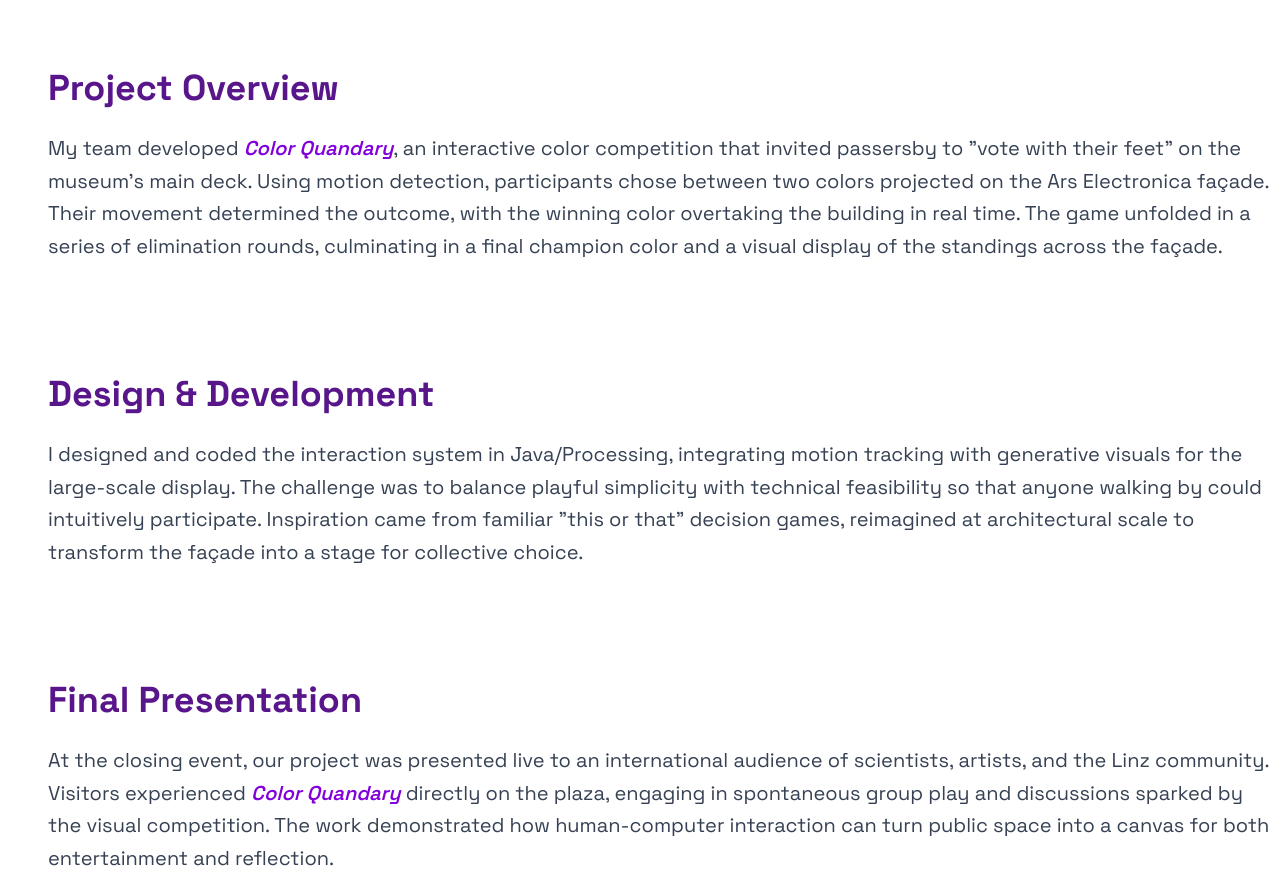
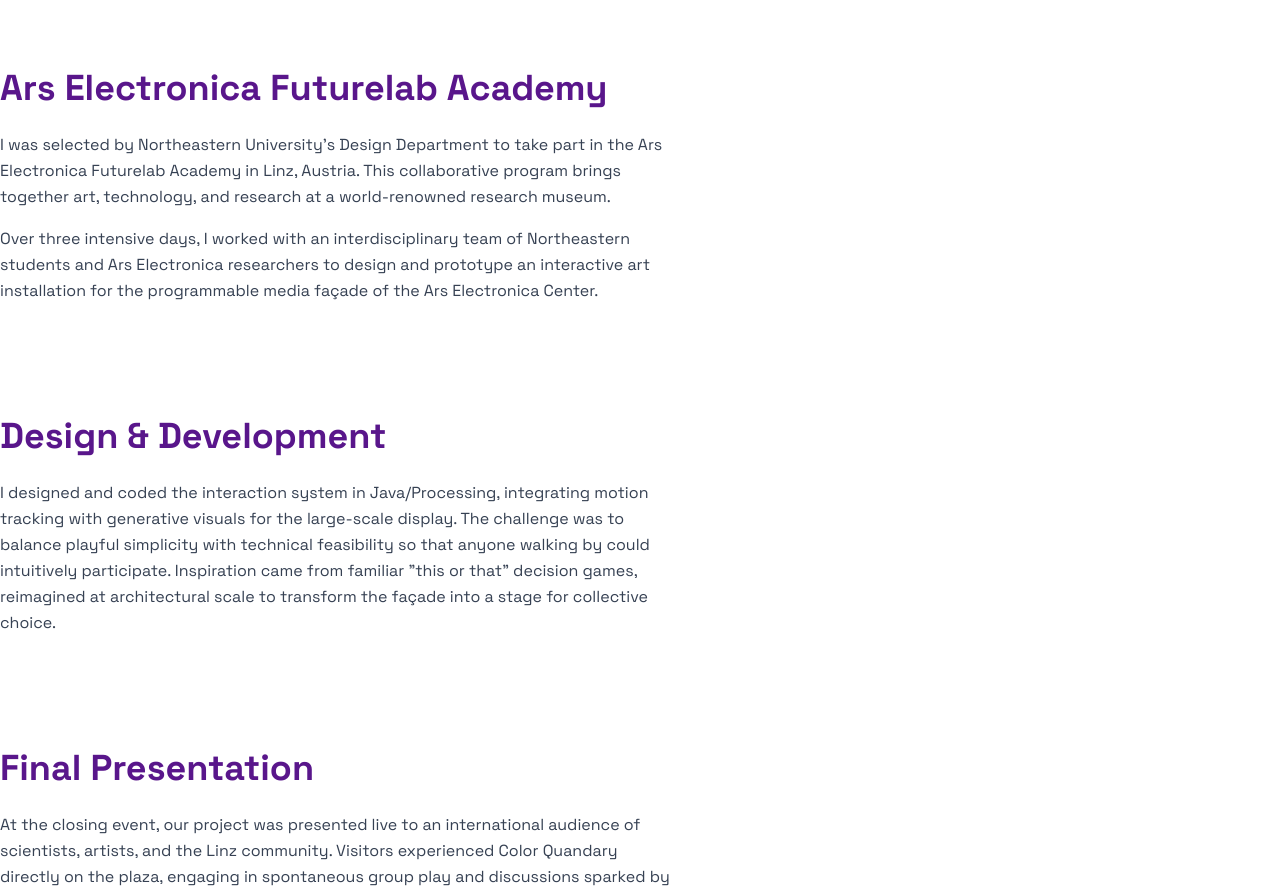
Before and after one commit to aspentabar/personalPortfolio, a React (Vite) app: page /projects/ColorQuandary in a window 1280 px wide. Shown: the part 1900-2794 px from the top of the page. Built offline with nearby package versions, Linux system fonts and the light colour scheme.

Commit message:
moving along on ars

```diff
--- a/src/pages/projects/ColorQuandary.jsx
+++ b/src/pages/projects/ColorQuandary.jsx
@@ -39,8 +39,6 @@
   );
 }
 
-
-
 export function ColorQuandary() {
   const videoRef = useRef(null);
 
@@ -63,20 +61,15 @@
       {/* Header Section with light background */}
       <div className="bg-gray-100 pt-20 pb-12 md:pt-32 md:pb-16">
         <div className="max-w-7xl mx-auto px-6 lg:px-12">
-
-
           <RevealOnScroll>
             <div>
-
               {/* Title and Description */}
               <h1 className="text-5xl md:text-6xl lg:text-7xl font-bold mb-8 text-purple-700 leading-tight">
                 Color Quandary
               </h1>
-
               <p className="text-xl md:text-2xl text-gray-700 leading-relaxed max-w-4xl mb-8">
                 An interactive installation exploring how human computer interactions can turn audience movement into large-scale visual competition.
               </p>
-
               <a
                 href="https://ars.electronica.art/futurelab/en/projects-northeastern-university-2023/"
                 target="_blank"
@@ -84,8 +77,19 @@
                 className="inline-flex items-center gap-2 px-4 py-2 bg-gray-600 hover:bg-gray-700 text-white rounded-full font-medium transition-colors text-sm"
               >
                 Ars Electronica
-                <svg className="w-4 h-4" fill="none" stroke="currentColor" viewBox="0 0 24 24" xmlns="http://www.w3.org/2000/svg">
-                  <path strokeLinecap="round" strokeLinejoin="round" strokeWidth={2} d="M10 6H6a2 2 0 00-2 2v10a2 2 0 002 2h10a2 2 0 002-2v-4M14 4h6m0 0v6m0-6L10 14" />
+                <svg
+                  className="w-4 h-4"
+                  fill="none"
+                  stroke="currentColor"
+                  viewBox="0 0 24 24"
+                  xmlns="http://www.w3.org/2000/svg"
+                >
+                  <path
+                    strokeLinecap="round"
+                    strokeLinejoin="round"
+                    strokeWidth={2}
+                    d="M10 6H6a2 2 0 00-2 2v10a2 2 0 002 2h10a2 2 0 002-2v-4M14 4h6m0 0v6m0-6L10 14"
+                  />
                 </svg>
               </a>
             </div>
@@ -93,44 +97,36 @@
 
           {/* Information Grid */}
           <RevealOnScroll>
-          <div class="flex flex-col gap-6 md:flex-row my-8">
-            <div class="flex flex-col items-start pr-6">
-              <p class="text-purple-400 uppercase font-bold tracking-wider text-[14px]">Role</p>
-              <p class="text-neutral-950">UX Designer & Creative Coder</p>
+            <div className="flex flex-col gap-6 md:flex-row my-8">
+              <div className="flex flex-col items-start pr-6">
+                <p className="text-purple-400 uppercase font-bold tracking-wider text-[14px]">Role</p>
+                <p className="text-neutral-950">UX Designer & Creative Coder</p>
               </div>
-
-            <div class="flex flex-col items-start pr-6 md:pl-6">
-              <p class="text-purple-400 uppercase font-bold tracking-wider text-[14px]">Location</p>
-              <p class="text-neutral-950">Linz, Austria</p>
+              <div className="flex flex-col items-start pr-6 md:pl-6">
+                <p className="text-purple-400 uppercase font-bold tracking-wider text-[14px]">Location</p>
+                <p className="text-neutral-950">Linz, Austria</p>
               </div>
-
-            <div class="flex flex-col items-start pr-6 md:pl-6">
-              <p class="text-purple-400 uppercase font-bold tracking-wider text-[14px]">Platforms</p>
-              <p class="text-neutral-950">Public Media Façade</p>
+              <div className="flex flex-col items-start pr-6 md:pl-6">
+                <p className="text-purple-400 uppercase font-bold tracking-wider text-[14px]">Platforms</p>
+                <p className="text-neutral-950">Public Media Façade</p>
               </div>
-
-            <div class="flex flex-col items-start md:pl-6">
-              <p class="text-purple-400 uppercase font-bold tracking-wider text-[14px]">Focus</p>
-              <p class="text-neutral-950">HCI & Interactive Art</p>
+              <div className="flex flex-col items-start md:pl-6">
+                <p className="text-purple-400 uppercase font-bold tracking-wider text-[14px]">Focus</p>
+                <p className="text-neutral-950">HCI & Interactive Art</p>
               </div>
-
-            <div class="flex flex-col items-start md:pl-6">
-              <p class="text-purple-400 uppercase font-bold tracking-wider text-[14px]">Collaborators</p>
-              <p class="text-neutral-950">Ellie Williams, Marta Hill</p>
+              <div className="flex flex-col items-start md:pl-6">
+                <p className="text-purple-400 uppercase font-bold tracking-wider text-[14px]">Collaborators</p>
+                <p className="text-neutral-950">Ellie Williams, Marta Hill</p>
               </div>
             </div>
           </RevealOnScroll>
-
         </div>
       </div>
 
       <div className="max-w-7xl mx-auto px-6 lg:px-12 py-12 md:py-16">
-
         {/* Video */}
         <RevealOnScroll>
           <div className="mb-28 md:mb-36 -mx-6 lg:-mx-12 -mt-[0px]">
-
-
             <div className="relative overflow-hidden rounded-none lg:rounded-3xl shadow-2xl">
               <video
                 ref={videoRef}
@@ -145,14 +141,12 @@
               />
               <div className="absolute inset-0 bg-gradient-to-t from-purple-900/20 to-transparent pointer-events-none"></div>
             </div>
-
           </div>
         </RevealOnScroll>
 
         {/* Case Study Content with improved spacing and typography */}
         <div className="-mx-6 lg:-mx-12">
           <div className="space-y-20 md:space-y-28">
-
             <RevealOnScroll>
               <section>
                 <h2 className="text-3xl md:text-4xl font-bold text-purple-900 mb-6">Overview</h2>
@@ -171,74 +165,51 @@
             </RevealOnScroll>
 
             <RevealOnScroll>
-              <section className="relative">
-                <div className="absolute -left-4 md:-left-8 top-0 w-1 h-full bg-gradient-to-b from-purple-400 to-transparent rounded-full"></div>
-                <div className="pl-8 md:pl-12">
-                  <h2 className="text-3xl md:text-4xl font-bold text-purple-900 mb-6">Project Overview</h2>
-                  <p className="text-lg md:text-xl leading-relaxed text-gray-700">
-                    My team developed <em className="font-semibold text-purple-700">Color Quandary</em>, an interactive color competition
-                    that invited passersby to "vote with their feet" on the museum's main deck.
-                    Using motion detection, participants chose between two colors projected on
-                    the Ars Electronica façade. Their movement determined the outcome, with the
-                    winning color overtaking the building in real time. The game unfolded in a
-                    series of elimination rounds, culminating in a final champion color and a
-                    visual display of the standings across the façade.
+              <section>
+                <h2 className="text-3xl md:text-4xl font-bold text-purple-900 mb-6">Ars Electronica Futurelab Academy</h2>
+                <div className="max-w-2xl">
+                  <p className="text-sm md:text-base leading-relaxed text-gray-700">
+                    I was selected by Northeastern University's Design Department to take part in the Ars Electronica Futurelab Academy in Linz, Austria. This collaborative program brings together art, technology, and research at a world-renowned research museum.
+                  </p>
+                  <p className="text-sm md:text-base leading-relaxed text-gray-700 mt-4">
+                    Over three intensive days, I worked with an interdisciplinary team of Northeastern students and Ars Electronica researchers to design and prototype an interactive art installation for the programmable media façade of the Ars Electronica Center.
                   </p>
                 </div>
               </section>
             </RevealOnScroll>
 
             <RevealOnScroll>
-              <section className="relative">
-                <div className="absolute -left-4 md:-left-8 top-0 w-1 h-full bg-gradient-to-b from-purple-400 to-transparent rounded-full"></div>
-                <div className="pl-8 md:pl-12">
+              <section>
                 <h2 className="text-3xl md:text-4xl font-bold text-purple-900 mb-6">Design & Development</h2>
-                  <p className="text-lg md:text-xl leading-relaxed text-gray-700">
-                    I designed and coded the interaction system in Java/Processing, integrating
-                    motion tracking with generative visuals for the large-scale display. The
-                    challenge was to balance playful simplicity with technical feasibility so
-                    that anyone walking by could intuitively participate. Inspiration came from
-                    familiar "this or that" decision games, reimagined at architectural scale
-                    to transform the façade into a stage for collective choice.
+                <div className="max-w-2xl">
+                  <p className="text-sm md:text-base leading-relaxed text-gray-700">
+                    I designed and coded the interaction system in Java/Processing, integrating motion tracking with generative visuals for the large-scale display. The challenge was to balance playful simplicity with technical feasibility so that anyone walking by could intuitively participate. Inspiration came from familiar "this or that" decision games, reimagined at architectural scale to transform the façade into a stage for collective choice.
                   </p>
                 </div>
               </section>
             </RevealOnScroll>
 
             <RevealOnScroll>
-              <section className="relative">
-                <div className="absolute -left-4 md:-left-8 top-0 w-1 h-full bg-gradient-to-b from-purple-400 to-transparent rounded-full"></div>
-                <div className="pl-8 md:pl-12">
+              <section>
                 <h2 className="text-3xl md:text-4xl font-bold text-purple-900 mb-6">Final Presentation</h2>
-                  <p className="text-lg md:text-xl leading-relaxed text-gray-700">
-                    At the closing event, our project was presented live to an international
-                    audience of scientists, artists, and the Linz community. Visitors experienced
-                    <em className="font-semibold text-purple-700"> Color Quandary </em> directly on the plaza, engaging in spontaneous
-                    group play and discussions sparked by the visual competition. The work
-                    demonstrated how human-computer interaction can turn public space into a
-                    canvas for both entertainment and reflection.
+                <div className="max-w-2xl">
+                  <p className="text-sm md:text-base leading-relaxed text-gray-700">
+                    At the closing event, our project was presented live to an international audience of scientists, artists, and the Linz community. Visitors experienced Color Quandary directly on the plaza, engaging in spontaneous group play and discussions sparked by the visual competition. The work demonstrated how human-computer interaction can turn public space into a canvas for both entertainment and reflection.
                   </p>
                 </div>
               </section>
             </RevealOnScroll>
 
             <RevealOnScroll>
-              <section className="relative">
-                <div className="absolute -left-4 md:-left-8 top-0 w-1 h-full bg-gradient-to-b from-purple-400 to-transparent rounded-full"></div>
-                <div className="pl-8 md:pl-12">
+              <section>
                 <h2 className="text-3xl md:text-4xl font-bold text-purple-900 mb-6">Impact & Reflection</h2>
-                  <p className="text-lg md:text-xl leading-relaxed text-gray-700">
-                    Through this project, I gained hands-on experience in human-centered
-                    computing, interactive art, and cross-cultural collaboration. Showcasing
-                    creative coding at Ars Electronica—the world's leading festival for art,
-                    technology, and society—was both technically challenging and deeply rewarding.
-                    The experience reinforced my interest in designing interfaces that connect
-                    people, technology, and shared public experiences.
+                <div className="max-w-2xl">
+                  <p className="text-sm md:text-base leading-relaxed text-gray-700">
+                    Through this project, I gained hands-on experience in human-centered computing, interactive art, and cross-cultural collaboration. Showcasing creative coding at Ars Electronica—the world's leading festival for art, technology, and society—was both technically challenging and deeply rewarding. The experience reinforced my interest in designing interfaces that connect people, technology, and shared public experiences.
                   </p>
                 </div>
               </section>
             </RevealOnScroll>
-
           </div>
         </div>
 
@@ -261,7 +232,6 @@
             </div>
           </div>
         </RevealOnScroll>
-
       </div>
     </section>
   );
```
Lines whose indentation alone changed are shown as unchanged.
